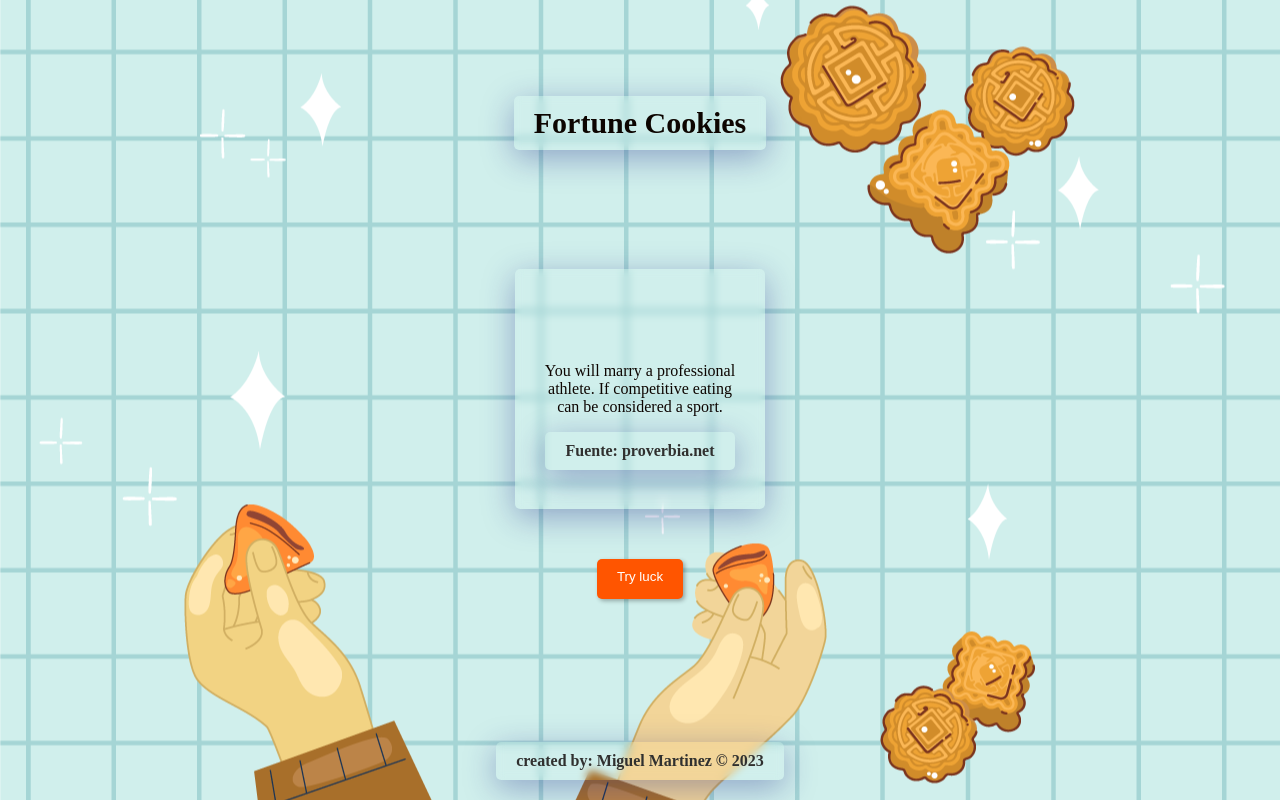
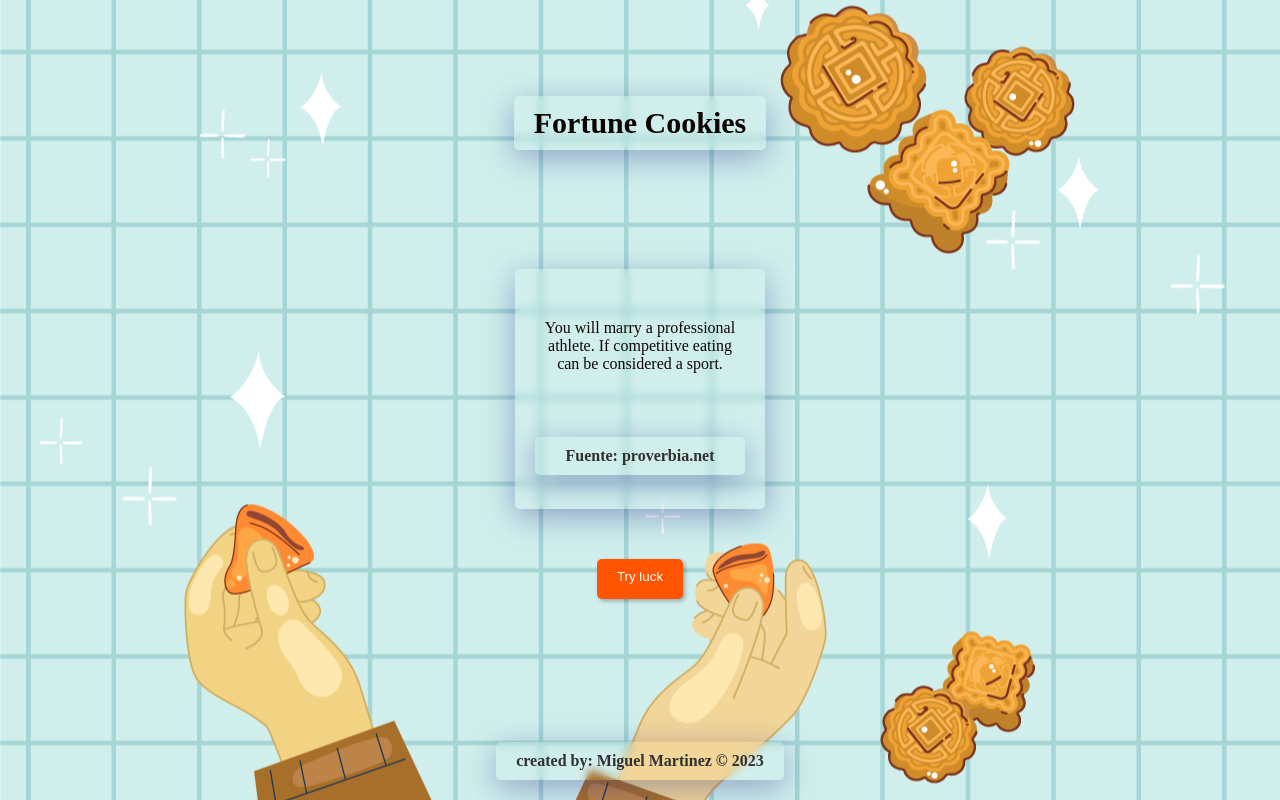
Before and after one commit to Mike9702/fortune-cookies1.0, a React (Vite) app: page / in a window 1280 px wide. Built offline with nearby package versions, Linux system fonts and the light colour scheme.

Commit message:
alineacion display

```diff
--- a/src/components/styles/QuoteBox.css
+++ b/src/components/styles/QuoteBox.css
@@ -41,7 +41,7 @@
     border: none;
     border-radius: 5px;
     width: 250px;
-    display: flex;
+    display: grid;
     justify-content: center;
     align-items: center;
     height: 30vh;
@@ -74,7 +74,7 @@
 
 
   .footer_card{
-    position: absolute;
+
     border: 1px solid rgba(255, 255, 255, 0.18);
     backdrop-filter: blur(4px);
     box-shadow: 0 8px 32px rgba(31, 38, 135, 0.37);
@@ -82,7 +82,8 @@
     padding: 10px 20px;
     border: none;
     border-radius: 5px;
-    margin-bottom: -50%;
+
+
   }
 
   .footer {
```
